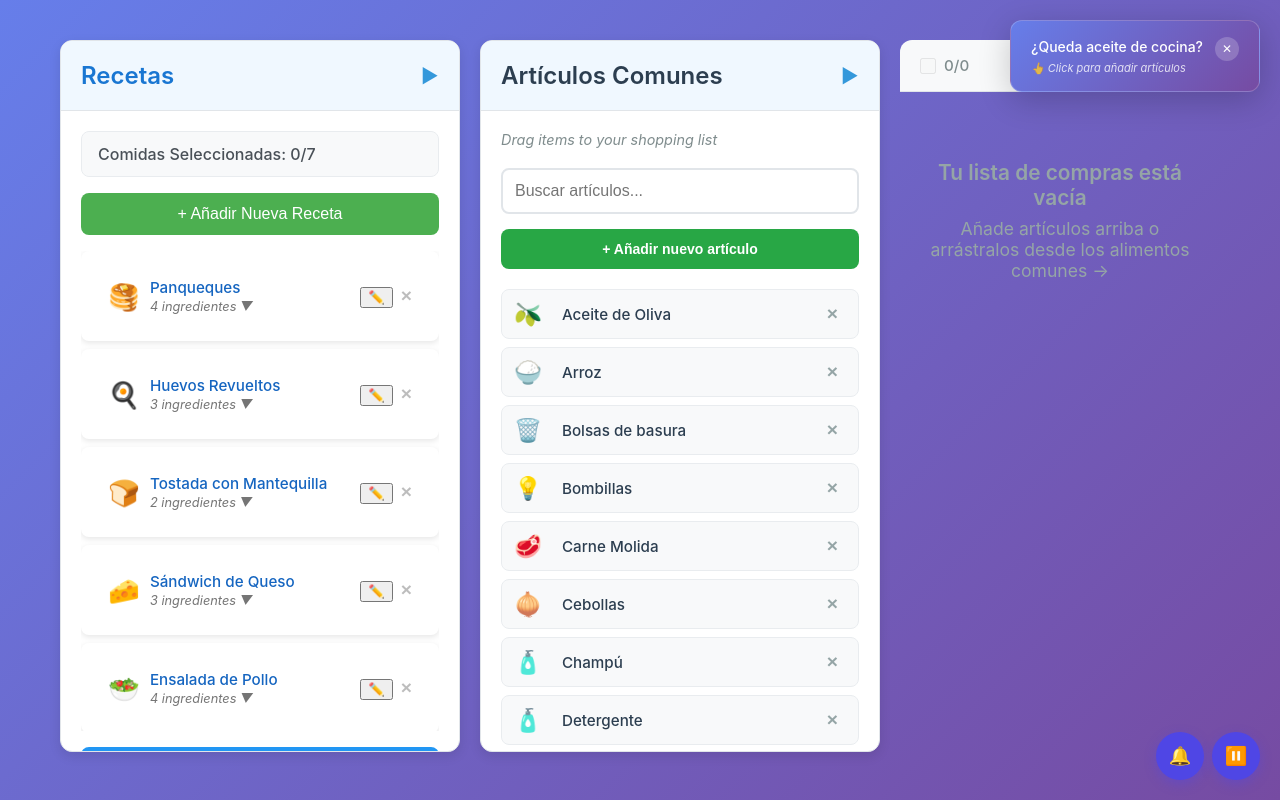
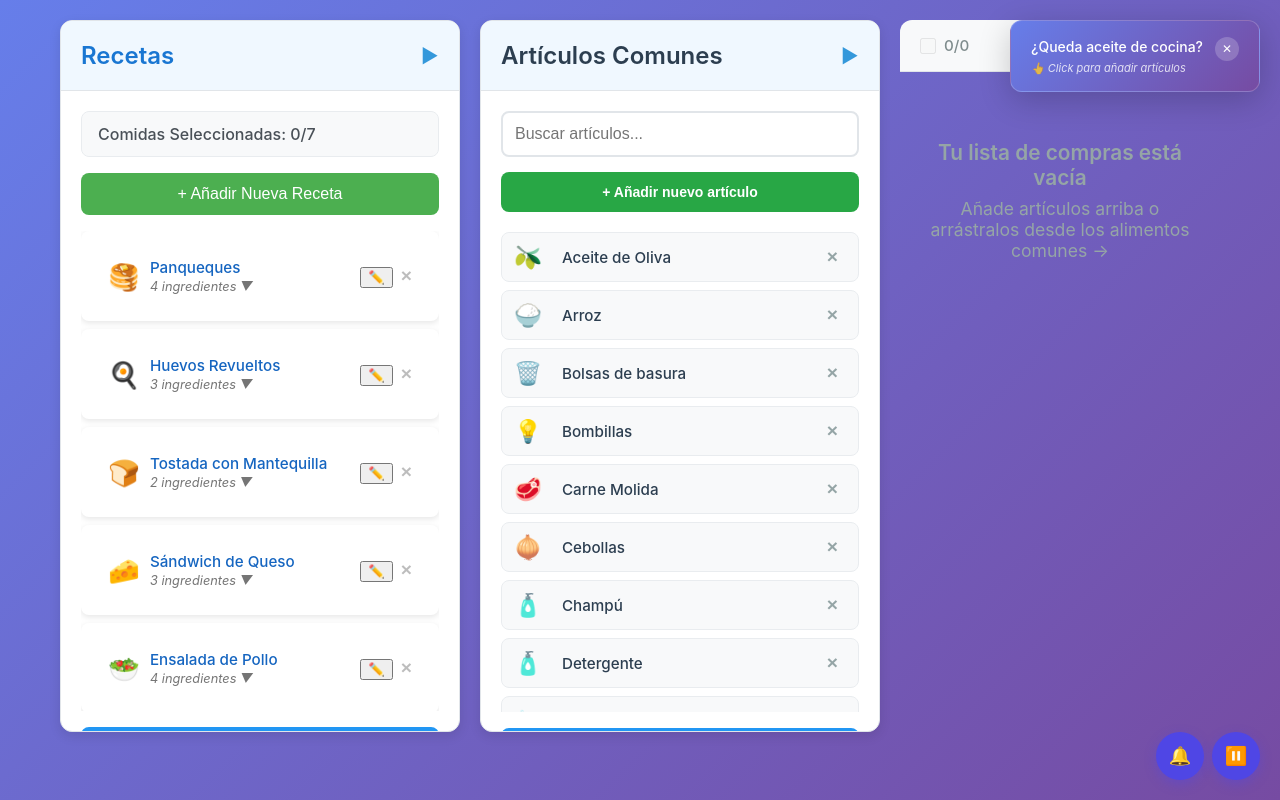
Before and after one commit to Kakalanp/ShopingListCalculator, a React (Create React App) app: page / in a window 1280 px wide. Built offline with nearby package versions, Linux system fonts and the light colour scheme.

Commit message:
Small visual improvements

```diff
--- a/src/App.css
+++ b/src/App.css
@@ -9,11 +9,6 @@ body {
   min-height: 100vh;
 }
 
-.App {
-  padding: 20px 0;
-  min-height: 100vh;
-}
-
 * {
   box-sizing: border-box;
 }
--- a/src/components/CommonFoodSupplies.tsx
+++ b/src/components/CommonFoodSupplies.tsx
@@ -51,8 +51,6 @@ const CommonFoodSupplies: React.FC<CommonFoodSuppliesProps> = ({ className, food
       </div>
 
       <div className={`container-content ${isContainerCollapsed ? 'collapsed' : 'expanded'}`}>
-        <p className="drag-instruction">Drag items to your shopping list</p>
-
         <div className="common-foods-controls">
           <input
             type="text"
--- a/src/components/RecipeList.css
+++ b/src/components/RecipeList.css
@@ -392,15 +392,19 @@
   color: #495057;
   border: 1px solid #e9ecef;
   display: flex;
+  flex-direction: column;
   justify-content: space-between;
   align-items: center;
-  gap: 12px;
-}
 
-.selected-meals-counter > div:first-child {
-  font-weight: 600;
-  color: #1976d2;
-  margin-bottom: 8px;
+  > div:first-child {
+    width: 100%;
+    display: flex;
+    justify-content: space-between;
+
+    p {
+      margin: 0;
+    }
+  }
 }
 
 .selected-meals-preview {
@@ -408,13 +412,43 @@
   flex-wrap: wrap;
   gap: 6px;
   margin-top: 8px;
+  justify-content: center;
+  overflow: hidden;
+
+  span {
+    font-size: 0.85rem;
+    font-weight: 500;
+    padding: 4px 8px;
+    background: rgba(255, 255, 255, 0.8);
+    border-radius: 12px;
+    border: 1px solid currentColor;
+  }
 }
 
-.meal-preview {
-  font-size: 0.85rem;
-  font-weight: 500;
+.selected-meals-preview.collapsed {
+  max-height: 0;
+  margin-top: 0;
+  opacity: 0;
+  transform: scaleY(0);
+}
+
+.collapse-selected-meals-btn {
+  background: none;
+  border: none;
+  cursor: pointer;
+  font-size: 1.2rem;
+  color: #6c757d;
   padding: 4px 8px;
-  background: rgba(255, 255, 255, 0.8);
-  border-radius: 12px;
-  border: 1px solid currentColor;
+  border-radius: 4px;
+  transition: all 0.2s ease;
+  width: 100%;
+  display: flex;
+  justify-content: center;
+  align-items: center;
+  margin-top: 4px;
 }
+
+.collapse-selected-meals-btn:hover {
+  background: rgba(108, 117, 125, 0.1);
+  color: #495057;
+}
--- a/src/components/RecipeList.tsx
+++ b/src/components/RecipeList.tsx
@@ -43,9 +43,10 @@ const RecipeList: React.FC<RecipeListProps> = ({
 }) => {
   const [isContainerCollapsed, setIsContainerCollapsed] = useState(false);
   const [copySuccess, setCopySuccess] = useState(false);
-  const [showIngredients, setShowIngredients] = useState<{[key: string]: boolean}>({});
+  const [showIngredients, setShowIngredients] = useState<{ [key: string]: boolean }>({});
   const [isModalOpen, setIsModalOpen] = useState(false);
   const [editingRecipe, setEditingRecipe] = useState<Recipe | null>(null);
+  const [isSelectedMealsCollapsed, setIsSelectedMealsCollapsed] = useState(false);
 
   const deleteRecipe = (recipeId: string) => {
     const updatedRecipes = recipes.filter(recipe => recipe.id !== recipeId);
@@ -106,25 +107,27 @@ const RecipeList: React.FC<RecipeListProps> = ({
 
       <div className={`container-content ${isContainerCollapsed ? 'collapsed' : 'expanded'}`}>
         <div className="selected-meals-counter">
-          <span>Comidas Seleccionadas: {selectedRecipes.length}/7</span>
+          <div>
+            <p>Comidas Seleccionadas: {selectedRecipes.length}/7</p>
             {meals.length > 0 && (
               <button
                 className={`copy-btn ${copyMealsSuccess ? 'success' : ''}`}
                 onClick={copyMealList}
                 title={copyMealsSuccess ? '¡Copiado!' : 'Copiar lista de comidas'}
               >
-              {copyMealsSuccess ? '✓' : '🍽️'} Comidas
+                {copyMealsSuccess ? '✓' : '🍽️'} Copiar
               </button>
             )}
+          </div>
           {selectedRecipes.length > 0 && (
-            <div className="selected-meals-preview">
+            <>
+              <div className={`selected-meals-preview ${isSelectedMealsCollapsed ? 'collapsed' : ''}`}>
                 {selectedRecipes.map((recipeId, index) => {
                   const recipe = recipes.find(r => r.id === recipeId);
                   if (!recipe) return null;
                   return (
                     <span
                       key={recipeId}
-                    className="meal-preview"
                       style={{ color: rainbowColors[index] }}
                     >
                       {recipe.emoji} {recipe.name}
@@ -132,6 +135,14 @@ const RecipeList: React.FC<RecipeListProps> = ({
                   );
                 })}
               </div>
+              <button
+                className="collapse-selected-meals-btn"
+                onClick={() => setIsSelectedMealsCollapsed(!isSelectedMealsCollapsed)}
+                title={isSelectedMealsCollapsed ? 'Mostrar comidas seleccionadas' : 'Ocultar comidas seleccionadas'}
+              >
+                {isSelectedMealsCollapsed ? '▲' : '▼'}
+              </button>
+            </>
           )}
         </div>
 
--- a/src/components/ShoppingList.tsx
+++ b/src/components/ShoppingList.tsx
@@ -362,7 +362,7 @@ const ShoppingList: React.FC = () => {
                         onClick={copyShoppingList}
                         title={copySuccess ? '¡Copiado!' : 'Copiar lista de compras al portapapeles'}
                       >
-                        {copySuccess ? '✓' : '📋'} Compras
+                        {copySuccess ? '✓' : '📋'} Copiar
                       </button>
                     )}
                   </div>
```
Lines whose indentation alone changed are shown as unchanged.
